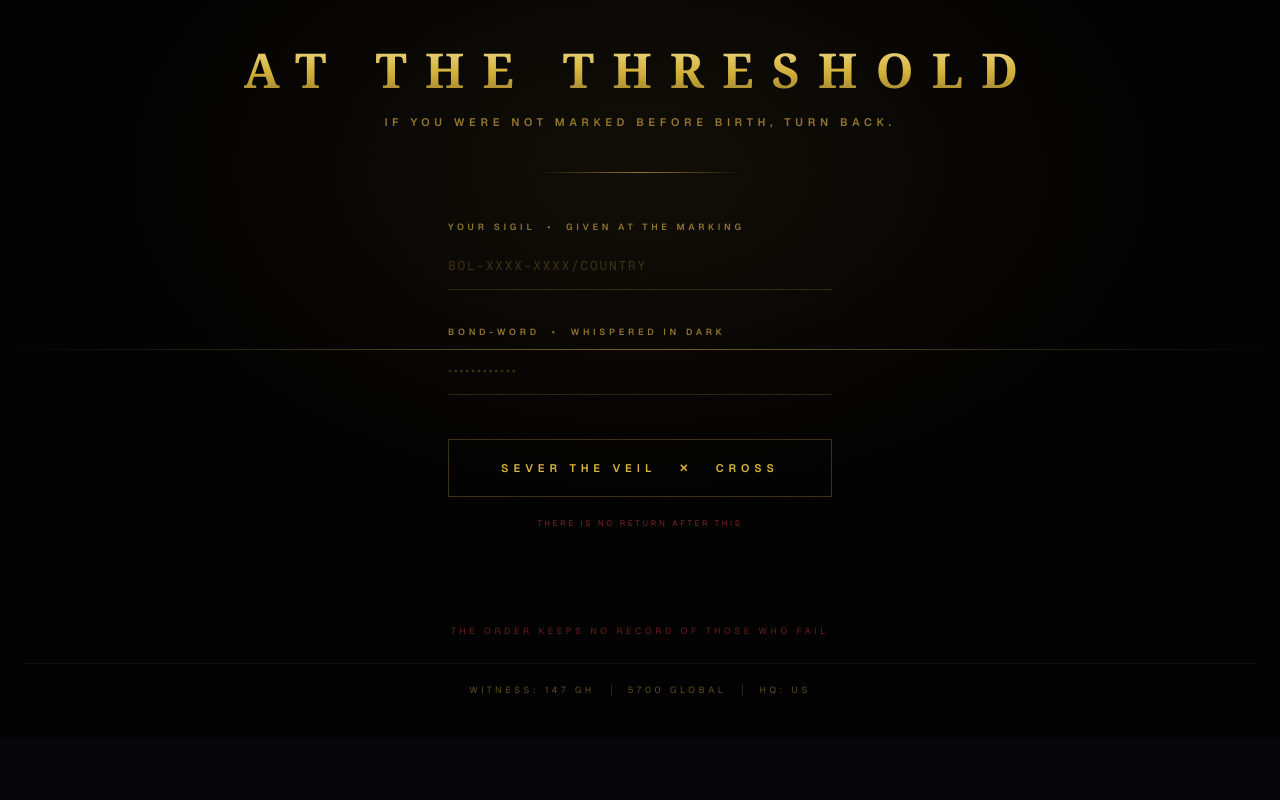
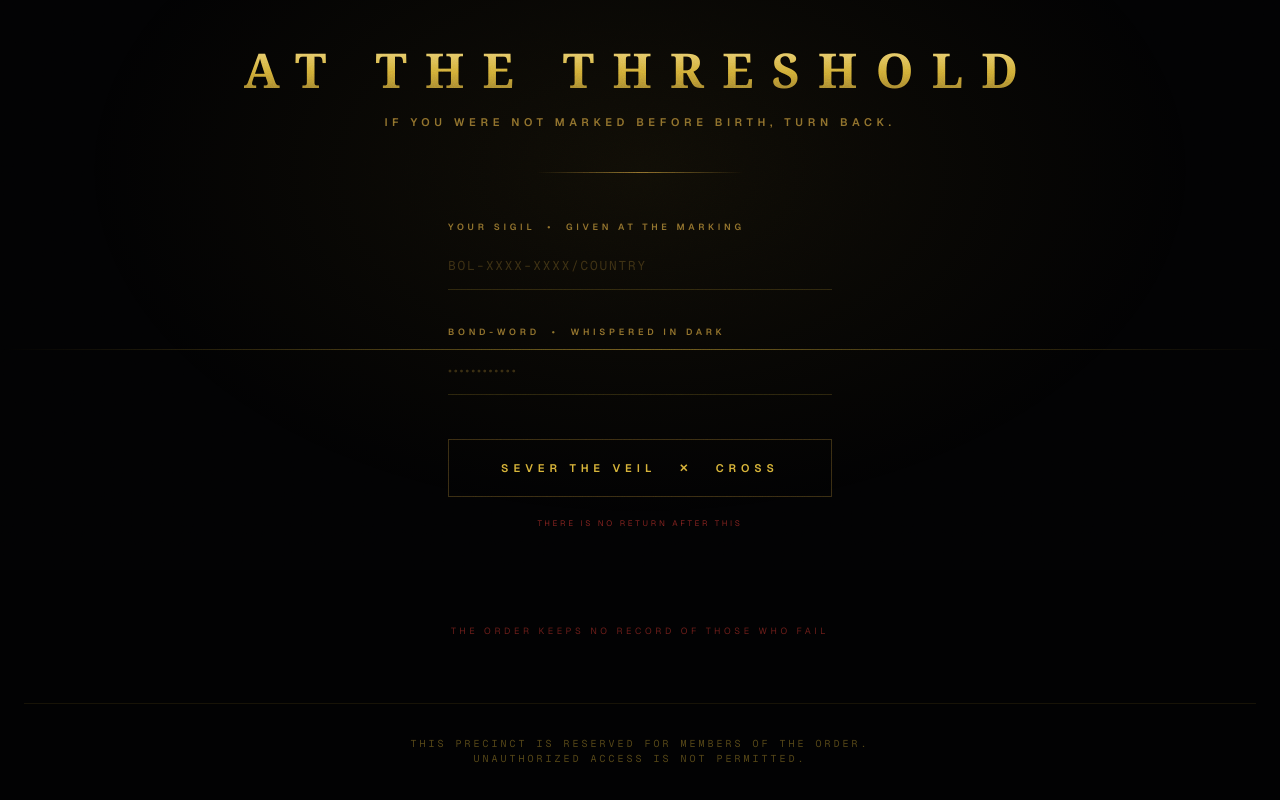
Before and after one commit to brotherhoodoflight-veil/the-light, a Next.js app: page /the-threshold in a window 1280 px wide. Shown: the part 230-1030 px from the top of the page. Before the commit the page ends 967 px from the top, so only its background shows below. Built offline with nearby package versions, Linux system fonts and the light colour scheme.

Commit message:
fix threshold footer to reserved precinct warning

```diff
--- a/src/app/the-threshold/page.tsx
+++ b/src/app/the-threshold/page.tsx
@@ -125,13 +125,12 @@ export default function ThresholdPage() {
           </p>
         </div>
 
-        <footer className="mt-6 w-full border-t border-gold-dim/15 pt-5 text-[9px] uppercase tracking-[0.4em] text-gold-dim/70">
-          <p className="mx-auto flex max-w-sm flex-wrap items-center justify-center gap-x-4 gap-y-2">
-            <span>WITNESS:&nbsp;147&nbsp;GH</span>
-            <span className="h-3 w-px bg-gold-dim/30" aria-hidden="true" />
-            <span>5700&nbsp;GLOBAL</span>
-            <span className="h-3 w-px bg-gold-dim/30" aria-hidden="true" />
-            <span>HQ:&nbsp;US</span>
+        <footer className="mt-16 w-full border-t border-[#D4AF37]/10 pt-8 text-center">
+          <p className="mx-auto font-mono text-[9px] uppercase tracking-[0.3em] text-[#D4AF37]/40 md:text-[10px]">
+            THIS PRECINCT IS RESERVED FOR MEMBERS OF THE ORDER.
+          </p>
+          <p className="mx-auto font-mono text-[9px] uppercase tracking-[0.3em] text-[#D4AF37]/40 md:text-[10px]">
+            UNAUTHORIZED ACCESS IS NOT PERMITTED.
           </p>
         </footer>
       </div>
```
